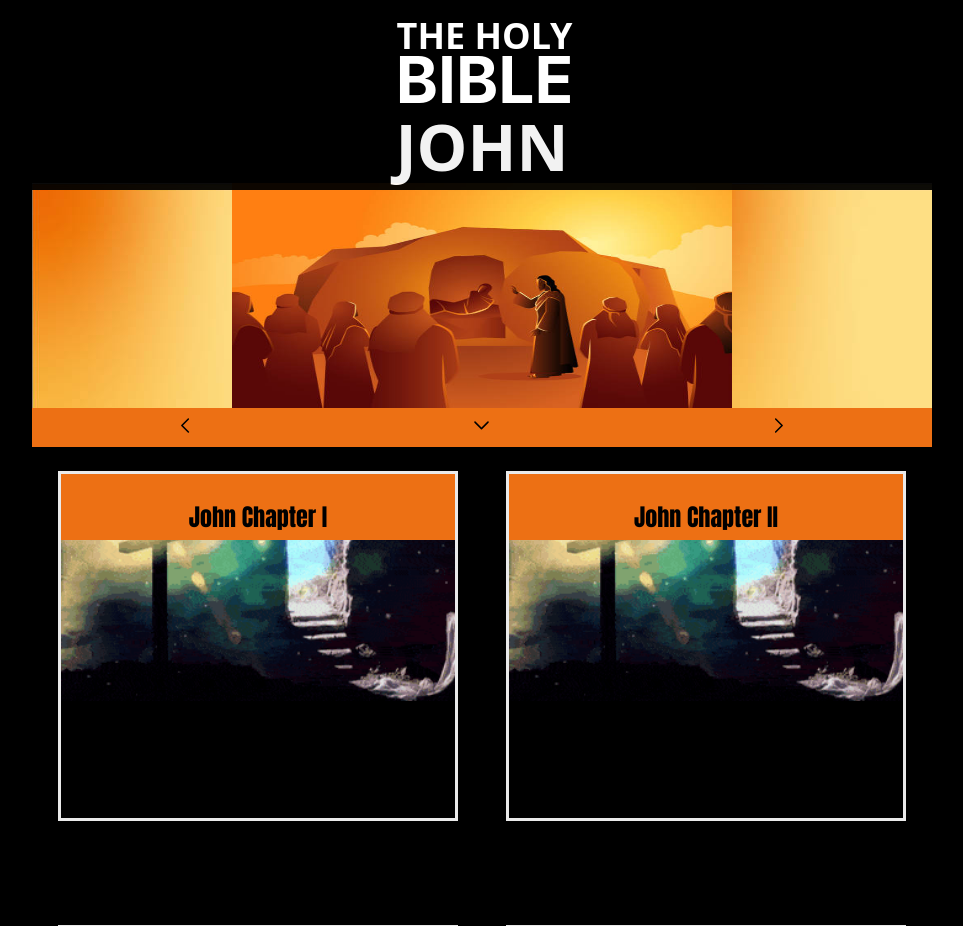
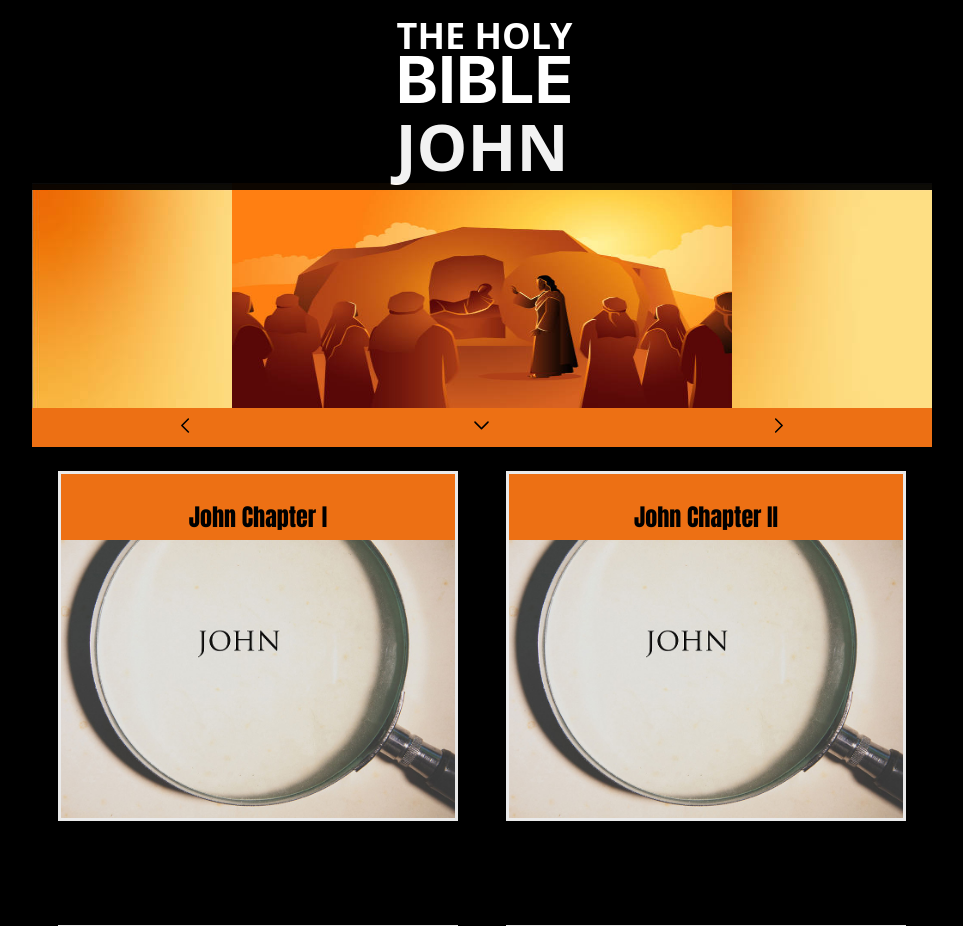
Before and after one commit to jnutt367/john, a Next.js app: page / in a window 1280 px wide. Shown: the top 926 px of the page, without its empty margins (158-1121 px from the left). Built offline with nearby package versions, Linux system fonts and the light colour scheme.

Commit message:
Update Home.module.css
John_1.jpg

```diff
--- a/styles/Home.module.css
+++ b/styles/Home.module.css
@@ -270,8 +270,14 @@
 }
 
 .card {
-    background-image: url(/FlusteredLeafyAllosaurus-max-1mb.gif);
-    background-size:contain;
+     background-image: url(/John_1.jpg);
+    background-repeat: no-repeat;
+    background-attachment: fixed;
+    background-position: center;
+    background-position-x: center;
+    background-position-y: center;
+    background-origin: content-box;
+    background-size: cover;
     display: grid;
     place-items: center;
     background-repeat: no-repeat;
@@ -279,6 +285,7 @@
     margin: 1.5rem;
     margin-bottom: 5rem;
     padding: 0rem;
+    padding-top: -25px;
     text-align: left;
     max-height: 350px;
     max-width: 400px;
```
